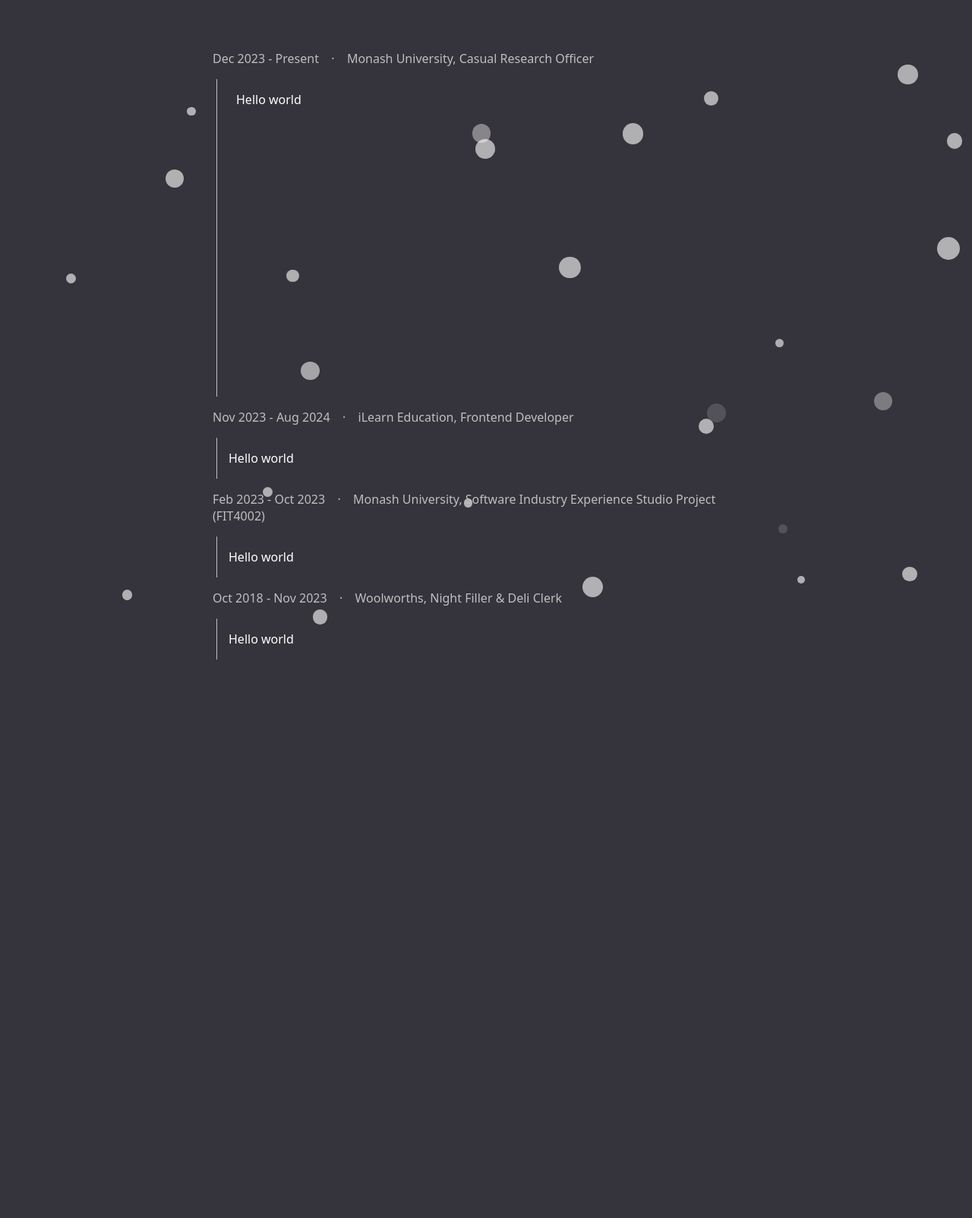
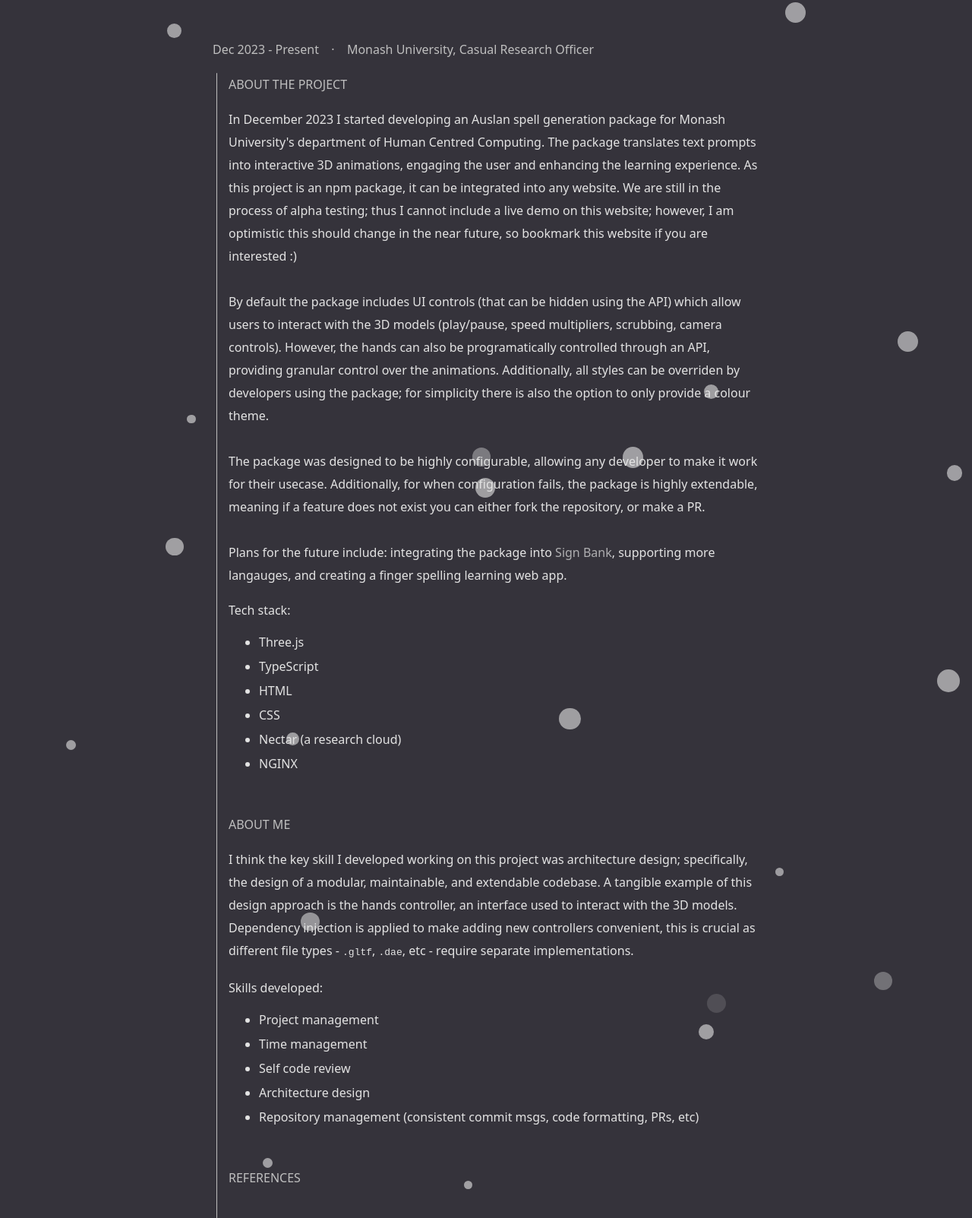
Before and after one commit to AntonyLoose/resume-website, a plain HTML site: page src/pages/experience.html in a window 1280 px wide. Shown: the part 284-1887 px from the top of the page at 76% size. Before the commit the page ends 1192 px from the top, so only its background shows below. Drawn offline with Linux system fonts and the light colour scheme.

Commit message:
feat: draft for auslan spell exp

```diff
--- a/src/index.css
+++ b/src/index.css
@@ -1,5 +1,5 @@
 :root {
-	--text: #FFFFFF;
+	--text: #E3E3E3;
 	--background: #35333B;
 	--subscript: #BFBFBF;
 
@@ -47,6 +47,14 @@ main {
 	height: 100%;
 }
 
+p {
+	line-height: 30px;
+}
+
+li+li {
+	margin-top: 10px;
+}
+
 .bg-img {
 	opacity: 1;
 	width: 100%;
@@ -59,6 +67,10 @@ main {
 	font-family: "cyber-punk";
 	margin-top: 0px;
 	font-size: 80px;
+}
+
+.centered-text {
+	text-align: center;
 }
 
 .subscript {
@@ -79,14 +91,21 @@ main {
 	transform: translate(-50%);
 }
 
+.marginless {
+	margin: 0px;
+}
+
 .h-stack {
 	display: flex;
-	flex-wrap: wrap;
 	gap: 10px;
 }
 
+.h-stack-wrap {
+	flex-wrap: wrap;
+}
+
 .vertical-divider {
-	width: 1px;
+	min-width: 1px;
 	border-radius: 5px;
 	background-color: var(--subscript);
 	margin-inline: 5px;
@@ -115,8 +134,12 @@ main {
 }
 
 .links-container {
-	width: 500px;
+	max-width: 500px;
+	width: 100%;
+	margin-block: 10px;
 	justify-content: space-between;
+	align-items: center;
+	gap: 20px;
 }
 
 .experience-content {
@@ -158,7 +181,14 @@ main {
 		font-size: 50px;
 	}
 
+
 	.experiences-container {
 		width: 100%;
 	}
 }
+
+@media screen and (max-width: 700px) {
+	.links-container {
+		flex-direction: column;
+	}
+}
--- a/src/pages/experience.html
+++ b/src/pages/experience.html
@@ -14,36 +14,85 @@
 		<div class="experiences-container">
 			<a class="back-link" href="./landing.html">&#8592 Home</a>
 			<h1 class="title">Experience</h1>
-			<div class="h-stack">
+			<div class="h-stack-wrap">
 				<p class="subscript">Dec 2023 - Present &ensp; &middot; &ensp; Monash University,
 					Casual Research Officer </p>
 			</div>
 			<div class="h-stack">
 				<div class="vertical-divider"></div>
-				<br />
-				<br />
-				<br />
-				<br />
-				<br />
-				<br />
-				<br />
-				<br />
-				<br />
-				<br />
-				<br />
-				<br />
-				<br />
-				<br />
-				<br />
-				<br />
-				<br />
-				<br />
-				<br />
-				<p>
-					Hello world
-				</p>
+				<div>
+					<p class="subscript marginless">ABOUT THE PROJECT</p>
+					<p>
+						In December 2023 I started developing an Auslan spell
+						generation package for Monash University's department of Human Centred
+						Computing. The package translates text prompts into interactive 3D
+						animations,
+						engaging the user and enhancing the learning experience.
+
+						As this project is an npm package, it can be integrated into any
+						website.
+						We are still in the process of alpha testing; thus I cannot
+						include a live demo on this website; however, I am optimistic this
+						should change
+						in the near future, so bookmark this website if you are interested :)
+						<br>
+						<br>
+						By default the package includes UI controls (that can be hidden using
+						the API) which allow users to interact with the 3D models (play/pause,
+						speed multipliers, scrubbing, camera controls). However, the hands can
+						also be programatically controlled through an API, providing granular
+						control over the animations. Additionally, all styles can be overriden
+						by developers using the package; for simplicity there is also the option
+						to only provide a colour theme.
+						<br>
+						<br>
+						The package was designed to be highly configurable, allowing any
+						developer to make it work for their usecase. Additionally, for when
+						configuration fails, the package is highly extendable, meaning if a
+						feature does not exist you can either fork the repository, or make a PR.
+						<br>
+						<br>
+						Plans for the future include: integrating the package into
+						<a class="link" href="https://auslan.org.au/">Sign Bank</a>, supporting
+						more langauges, and creating a finger spelling learning web app.
+					</p>
+					<p>Tech stack:</p>
+					<ul>
+						<li>Three.js</li>
+						<li>TypeScript</li>
+						<li>HTML</li>
+						<li>CSS</li>
+						<li>Nectar (a research cloud)</li>
+						<li>NGINX</li>
+					</ul>
+					<br>
+					<p class="subscript">ABOUT ME</p>
+					<p>
+						I think the key skill I developed working on this project was
+						architecture design; specifically, the design of a modular,
+						maintainable, and extendable codebase. A tangible example of this design
+						approach is the hands controller, an interface used to interact with the
+						3D models. Dependency injection is applied to make adding new
+						controllers convenient, this is crucial as different file types -
+						<code>.gltf</code>, <code>.dae</code>, etc - require separate
+						implementations.
+
+					</p>
+					<p>Skills developed:</p>
+					<ul>
+						<li>Project management</li>
+						<li>Time management</li>
+						<li>Self code review</li>
+						<li>Architecture design</li>
+						<li>Repository management (consistent commit msgs, code formatting, PRs,
+							etc)</li>
+					</ul>
+					<br>
+					<p class="subscript">REFERENCES</p>
+					<br>
+				</div>
 			</div>
-			<div class="h-stack">
+			<div class="h-stack-wrap">
 				<p class="subscript">Nov 2023 - Aug 2024 &ensp; &middot; &ensp; iLearn
 					Education, Frontend Developer</p>
 			</div>
@@ -53,7 +102,7 @@
 					Hello world
 				</p>
 			</div>
-			<div class="h-stack">
+			<div class="h-stack-wrap">
 				<p class="subscript">Feb 2023 - Oct 2023 &ensp; &middot; &ensp; Monash
 					University, Software Industry Experience Studio Project (FIT4002)</p>
 			</div>
@@ -63,7 +112,7 @@
 					Hello world
 				</p>
 			</div>
-			<div class="h-stack">
+			<div class="h-stack-wrap">
 				<p class="subscript">Oct 2018 - Nov 2023 &ensp; &middot; &ensp; Woolworths,
 					Night Filler & Deli Clerk</p>
 			</div>
```
Also changed, not shown: src/pages/landing.html (+1 -1 lines).
